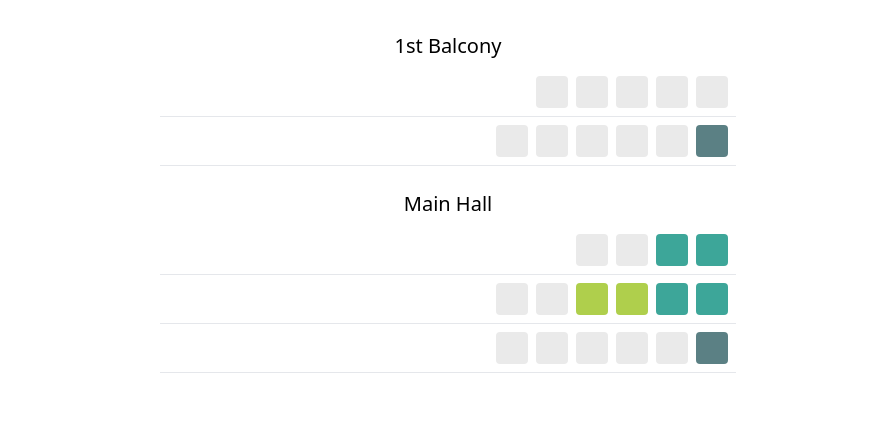
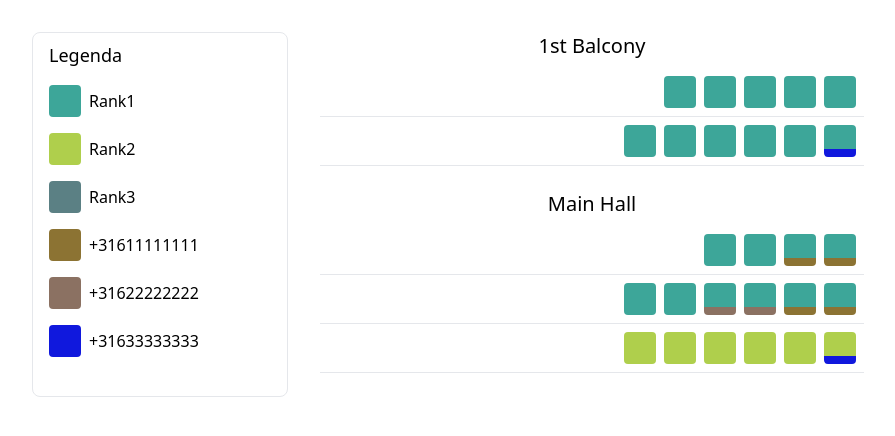
Before and after one commit to OlivierDijkstra/GutsAssessment, a Vue app: page / in a window 1280 px wide. Shown: the top 436 px of the page, without its empty margins (192-1087 px from the left). Built offline with nearby package versions, Linux system fonts and the light colour scheme.

Commit message:
feat(seatmap): added a legend to get better context with the map colors

```diff
--- a/src/components/Seat.vue
+++ b/src/components/Seat.vue
@@ -2,9 +2,10 @@
    <div
     @mouseover="showTooltip = true"
     @mouseleave="showTooltip = false"
-    class="relative bg-gray-200 rounded h-8 w-8 grid place-items-center
-    hover:bg-gray-300 focus:bg-gray-300 transition-colors cursor-pointer"
-    :style="{backgroundColor: order ? order.color : '#eaeaea'}"
+    class="relative bg-gray-200 rounded h-8 w-8
+    grid place-items-center transition-colors cursor-pointer"
+    :class="{'border-b-8': order}"
+    :style="{backgroundColor: backgroundColor, borderColor: order ? order.color : 'transparent'}"
     :data-has-order="order ? true : null"
    >
     <ToolTip
@@ -33,6 +34,12 @@ export default {
     number: String,
     rank: String,
     order: Object,
+    ranks: Array,
+  },
+  computed: {
+    backgroundColor() {
+      return this.ranks.find((rank) => rank.rank === this.rank).color;
+    },
   },
 };
 </script>
--- a/src/components/SeatMap.vue
+++ b/src/components/SeatMap.vue
@@ -1,16 +1,18 @@
 <template>
-  <div class="mx-auto max-w-4xl p-8">
-    <div
-      v-for="section in map.sections"
-      :key="section.name"
-    >
-     <SeatSection :section="section" :groups="ordersForSection(section.name)" />
+  <div class="mx-auto max-w-4xl p-8 grid grid-cols-1 sm:grid-cols-3 gap-8">
+    <SeatMapLegend :ranks="ranks" :groups="sectionedGroups" />
+
+    <div class="col-span-2">
+      <div v-for="section in map.sections" :key="section.name">
+        <SeatSection :section="section" :groups="ordersForSection(section.name)" :ranks="ranks" />
+      </div>
     </div>
   </div>
 </template>
 
 <script>
 import SeatSection from './SeatSection.vue';
+import SeatMapLegend from './SeatMapLegend/SeatMapLegend.vue';
 import { randomColor } from '../lib/helpers';
 
 // Groups orders together by their section. This will assist us
@@ -33,7 +35,10 @@ function groupGroupsToSection(groups) {
       // group id (phone number) and a random color
       // to the grouped section.
       grouped[section].push({
-        id: group.id, row, seat, color,
+        id: group.id,
+        row,
+        seat,
+        color,
       });
     });
   });
@@ -45,6 +50,7 @@ export default {
   name: 'SeatMap',
   components: {
     SeatSection,
+    SeatMapLegend,
   },
   props: {
     map: {
@@ -63,6 +69,12 @@ export default {
 
       return [];
     },
+    ranks() {
+      return this.map.ranks.map((rank) => ({
+        rank,
+        color: randomColor(),
+      }));
+    },
   },
   methods: {
     // Returns the orders from a section.
--- /dev/null
+++ b/src/components/SeatMapLegend/ColorValue.vue
@@ -0,0 +1,20 @@
+<template>
+  <div class="flex items-center gap-2 capitalize mb-4">
+    <div
+      class="relative rounded h-8 w-8 grid place-items-center"
+      :style="{ backgroundColor: color }"
+    />
+
+    <span>{{ text }}</span>
+  </div>
+</template>
+
+<script>
+export default {
+  name: 'ColorValue',
+  props: {
+    color: String,
+    text: String,
+  },
+};
+</script>
--- /dev/null
+++ b/src/components/SeatMapLegend/SeatMapLegend.vue
@@ -0,0 +1,43 @@
+<template>
+  <div class="border rounded-lg py-2 px-4 ">
+    <p class="font-medium mb-4 text-lg">Legenda</p>
+
+    <div v-for="rank in ranks" :key="rank.rank">
+      <ColorValue :text="rank.rank" :color="rank.color" />
+    </div>
+
+    <div v-for="group in colorCodedGroups" :key="group.id">
+      <ColorValue :text="group.id" :color="group.color" />
+    </div>
+  </div>
+</template>
+
+<script>
+import ColorValue from './ColorValue.vue';
+
+export default {
+  name: 'SeatMapLegend',
+  components: {
+    ColorValue,
+  },
+  props: {
+    groups: Array,
+    ranks: Array,
+  },
+  computed: {
+    colorCodedGroups() {
+      const groups = Object.values(this.groups).flat();
+      const groupIds = [...new Set(groups.map((group) => group.id))];
+
+      return groupIds.map((id) => {
+        const { color } = groups.find((group) => group.id === id);
+
+        return {
+          id,
+          color,
+        };
+      });
+    },
+  },
+};
+</script>
--- a/src/components/SeatRow.vue
+++ b/src/components/SeatRow.vue
@@ -7,6 +7,7 @@
       <Seat
         :number="seat.seat"
         :rank="seat.rank"
+        :ranks="ranks"
         :order="orders ? orderForSeat(seat.seat) : null"
       />
     </div>
@@ -25,6 +26,7 @@ export default {
     seats: Array,
     number: String,
     orders: Array,
+    ranks: Array,
   },
   methods: {
     // Returns the first findable order that is assigned to this seat.
--- a/src/components/SeatSection.vue
+++ b/src/components/SeatSection.vue
@@ -3,7 +3,12 @@
     <h1 class="text-center font-medium text-xl capitalize mb-2">{{ section.name }}</h1>
 
     <div v-for="row in section.rows" :key="row.row">
-      <SeatRow :number="row.row" :seats="row.seats" :orders="ordersForRow(row.row)" />
+      <SeatRow
+        :number="row.row"
+        :seats="row.seats"
+        :orders="ordersForRow(row.row)"
+        :ranks="ranks"
+      />
     </div>
   </div>
 </template>
@@ -20,6 +25,7 @@ export default {
   props: {
     section: Object,
     groups: Array,
+    ranks: Array,
   },
   computed: {
     // Because this is a computed value, the orders are
```
